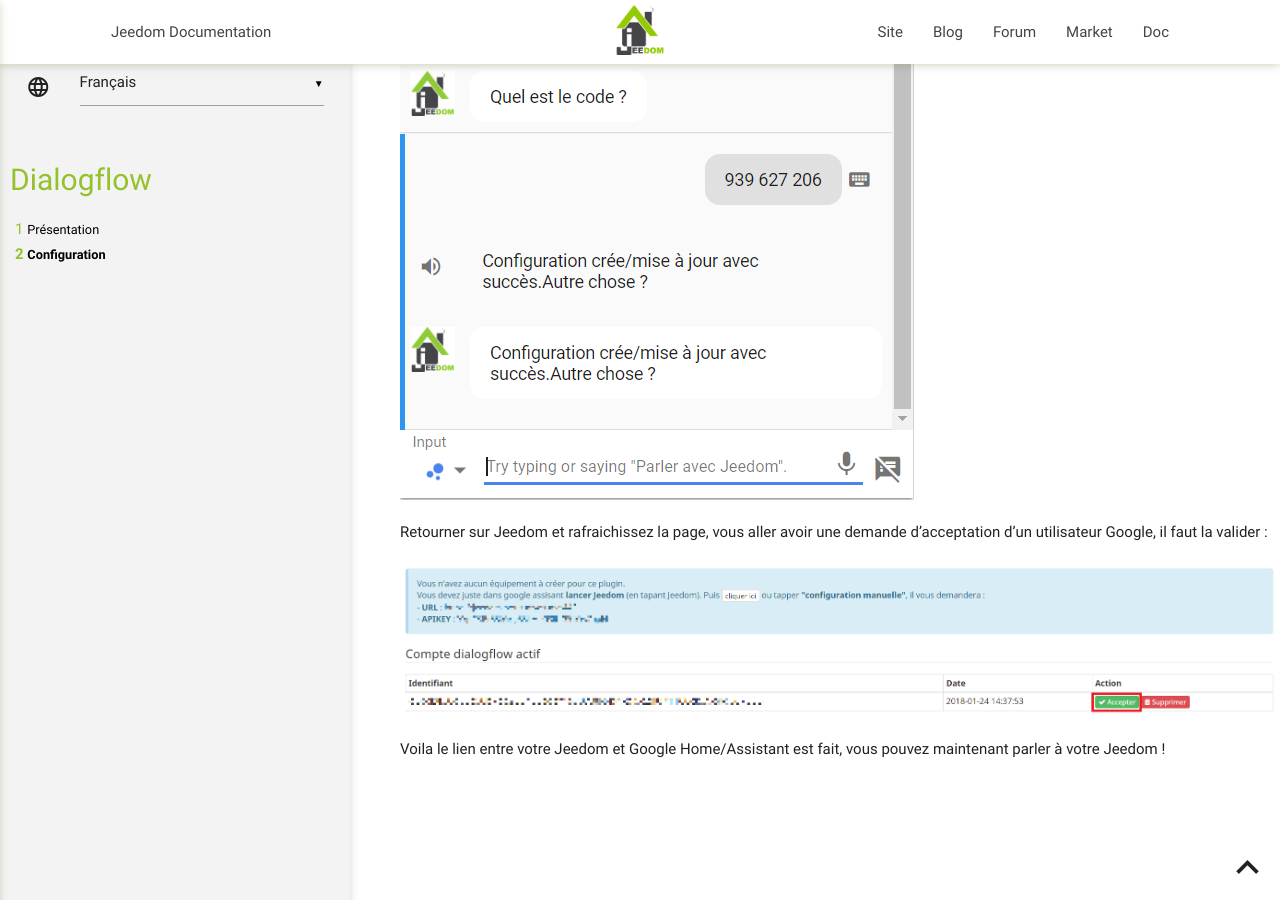
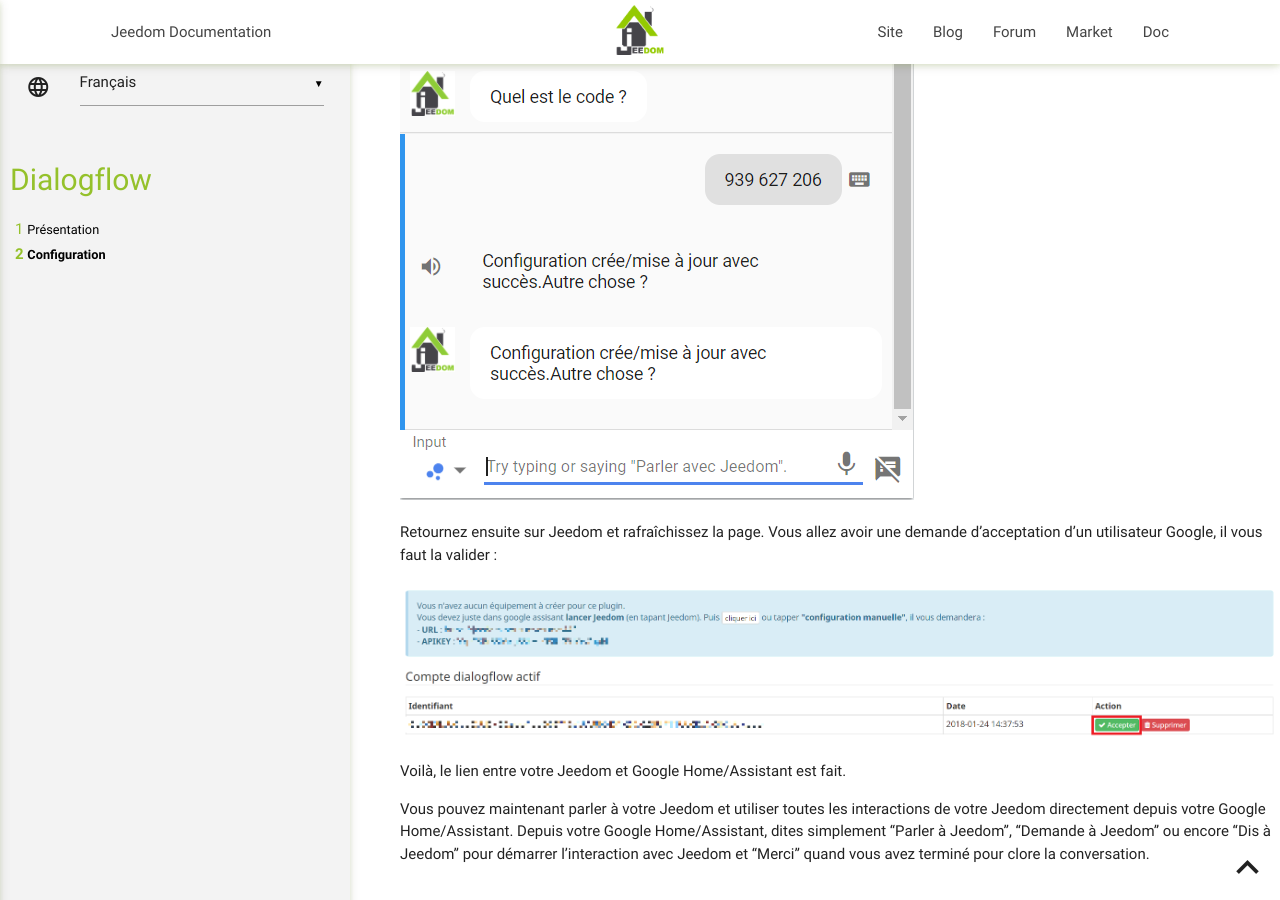
Before and after one commit to jeedom/plugin-dialogflow, a Jekyll site: the page built from docs/fr_FR/index.md, in a window 1280 px wide and 900 px high, scrolled down 3339 px. Built offline with Jekyll 4.4.1, drawn with Linux system fonts in a browser that asks for light colours; our own code applies the rules of GitHub Pages for plain Markdown files; some of the changed text lies outside the part shown.

Commit message:
Update index.md

```diff
--- a/docs/fr_FR/index.md
+++ b/docs/fr_FR/index.md
@@ -1,37 +1,40 @@
 # Présentation
 
-Le plugin dialogflow permet de connecté Jeedom à Google Home/Assitant par une application native
+Le plugin dialogflow permet de connecter Jeedom à Google Home/Assitant par une application native.
 
 # Configuration
 
-Installer le plugin et activé le. Ensuite allez sur la page Plugin -> Comminication -> Dialog flow
+Installez le plugin et activez-le. Ensuite allez sur la page Plugin -> Communication -> Dialog flow.
 
 ![dialogflow](../images/dialogflow1.png)
 
 > **IMPORTANT**
 >
-> Vous n'avez pas créer d'équipement pour ce plugin il faut juste suivre les instructions
+> Vous n'avez pas à créer d'équipement pour ce plugin. Il vous suffit de suivre les instructions ci-dessous.
 
-Sur votre Google Home ou sur un téléphone avec Google Assistant, dites "parler avec Jeedom" :
+Sur votre Google Home ou sur un téléphone avec Google Assistant, dites "Parler avec Jeedom" :
 
 ![dialogflow](../images/dialogflow2.png)
 
-Sur votre Google Home ou sur un téléphone avec Google Assistant, dites "code" :
+Sur votre Google Home ou sur un téléphone avec Google Assistant, dites "Code" :
 
 ![dialogflow](../images/dialogflow3.png)
 
-Sur Jeedom sur la page du plugin cliquez sur le bouton code :
+Sur Jeedom sur la page du plugin, cliquez sur le bouton code :
 
 ![dialogflow](../images/dialogflow4.png)
 
 ![dialogflow](../images/dialogflow5.png)
 
-Et donner le code generé à Google Home/Assistant (le code est valide 5min) :
+et donnez le code généré à Google Home/Assistant (le code est valide 5 min) :
 
 ![dialogflow](../images/dialogflow6.png)
 
-Retourner sur Jeedom et rafraichissez la page, vous aller avoir une demande d'acceptation d'un utilisateur Google, il faut la valider :
+Retournez ensuite sur Jeedom et rafraîchissez la page. Vous allez avoir une demande d'acceptation d'un utilisateur Google, il vous faut la valider :
 
 ![dialogflow](../images/dialogflow7.png)
 
-Voila le lien entre votre Jeedom et Google Home/Assistant est fait, vous pouvez maintenant parler à votre Jeedom !
+Voilà, le lien entre votre Jeedom et Google Home/Assistant est fait.
+
+Vous pouvez maintenant parler à votre Jeedom et utiliser toutes les interactions de votre Jeedom directement depuis votre Google Home/Assistant.
+Depuis votre Google Home/Assistant, dites simplement "Parler à Jeedom", "Demande à Jeedom" ou encore "Dis à Jeedom" pour démarrer l'interaction avec Jeedom et "Merci" quand vous avez terminé pour clore la conversation.
```
